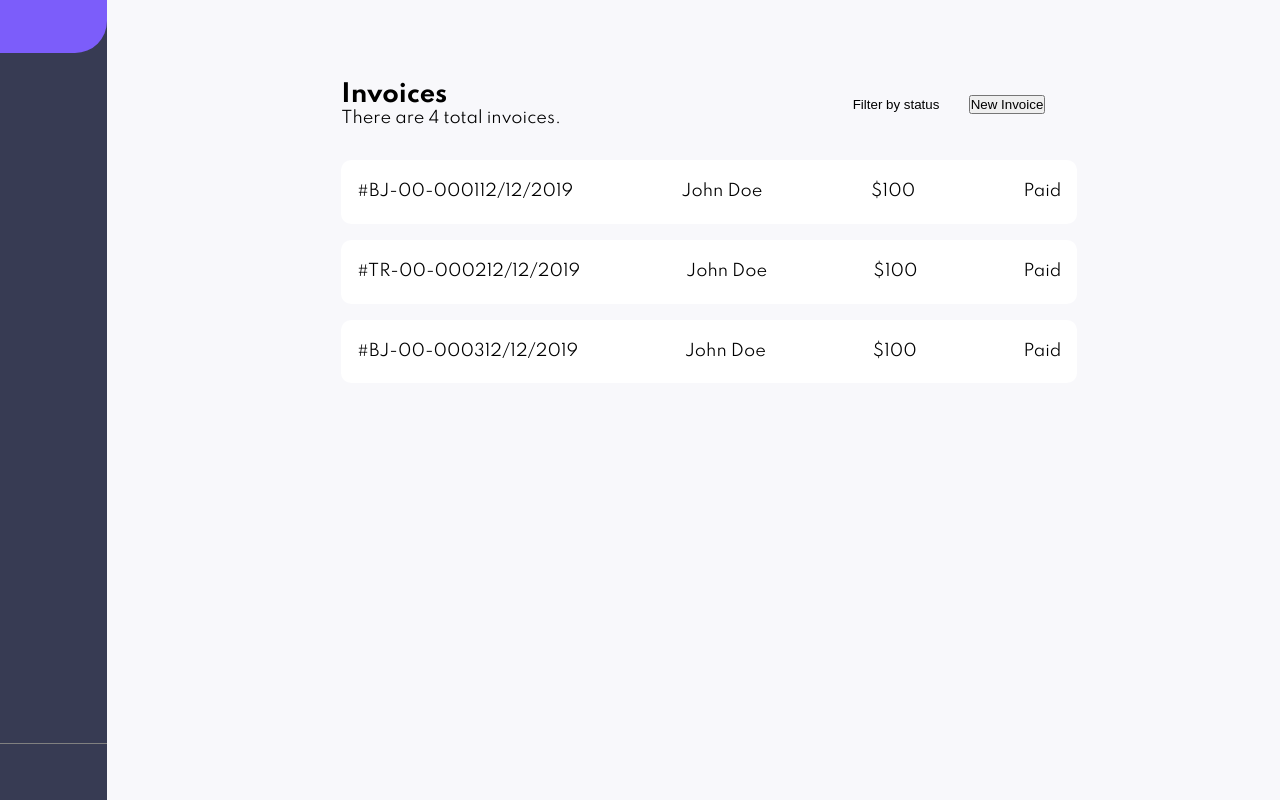
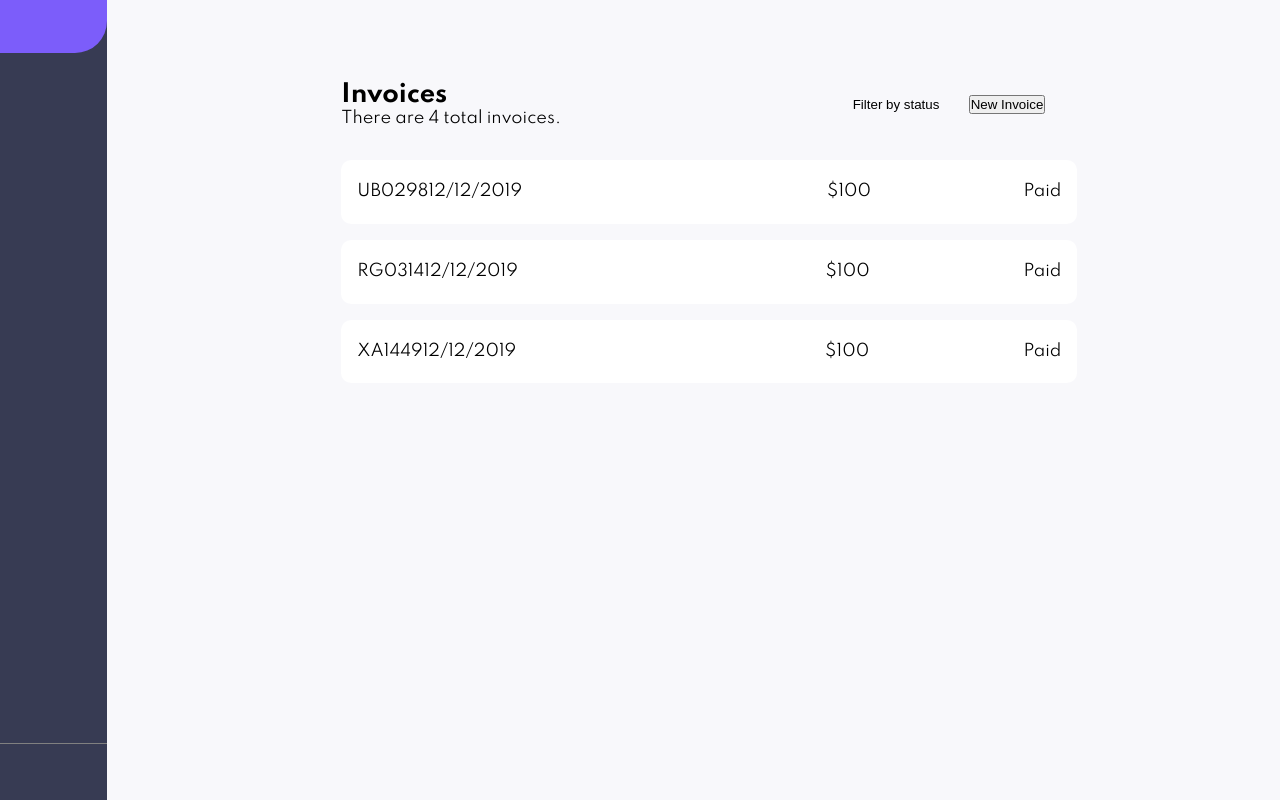
Before and after one commit to mithatercan/invoice-generator, a React (Create React App) app: page / in a window 1280 px wide. Built offline with nearby package versions, Linux system fonts and the light colour scheme; some icons are missing.

Commit message:
Update id of invoices.

```diff
--- a/src/views/Home.jsx
+++ b/src/views/Home.jsx
@@ -4,23 +4,23 @@ import InvoiceListItem from "../components/InvoiceListItem";
 const Home = () => {
   const invoiceArr = [
     {
-      id: "#BJ-00-0001",
+      id: "UB0298",
       date: "12/12/2019",
-      customerName: "John Doe",
+      customer: "John Doe",
       amount: "$100",
       status: "Paid",
     },
     {
-      id: "#TR-00-0002",
+      id: "RG0314",
       date: "12/12/2019",
-      customerName: "John Doe",
+      customer: "John Doe",
       amount: "$100",
       status: "Paid",
     },
     {
-      id: "#BJ-00-0003",
+      id: "XA1449",
       date: "12/12/2019",
-      customerName: "John Doe",
+      customer: "John Doe",
       amount: "$100",
       status: "Paid",
     },
```
